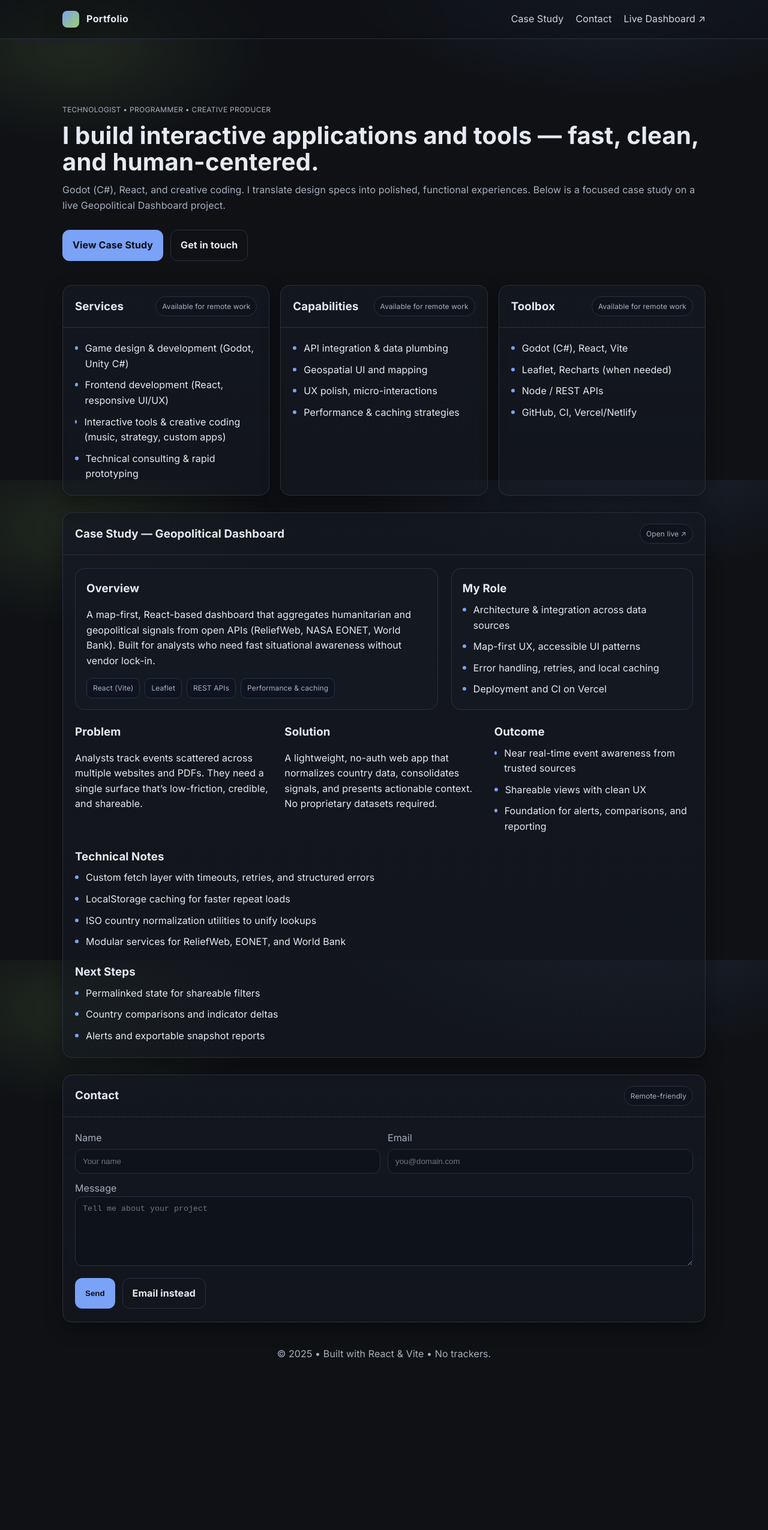
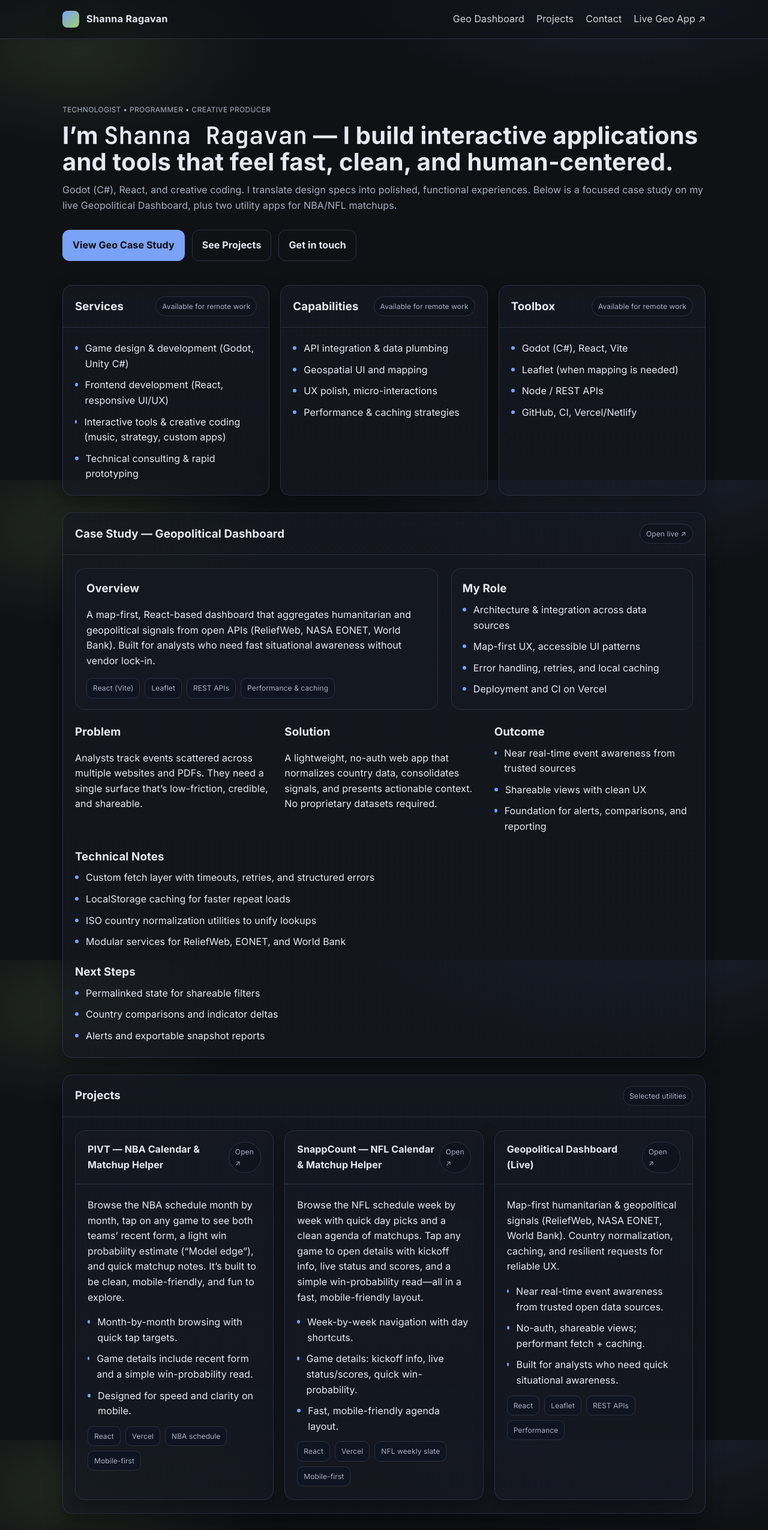
Before and after one commit to Tekknobot/shnnrgvn-portfolio, a React (Vite) app: page / in a window 1280 px wide. Shown: the top 2550 px of the page at 60% size. Before the commit the page ends 2310 px from the top, so only its background shows below. Built offline with nearby package versions, Linux system fonts and the light colour scheme; the HTML template or start-up script is replaced by a standard one.

Commit message:
Add names and linkedin.

```diff
--- a/index.html
+++ b/index.html
@@ -3,8 +3,8 @@
   <head>
     <meta charset="UTF-8" />
     <meta name="viewport" content="width=device-width, initial-scale=1.0" />
-    <title>Portfolio — Geopolitical Dashboard</title>
-    <meta name="description" content="Portfolio site for a technologist & creative producer. Case study: Geopolitical Dashboard." />
+    <title>Shanna Ragavan — Portfolio</title>
+    <meta name="description" content="Shanna Ragavan — Technologist, Programmer, Creative Producer. Case study: Geopolitical Dashboard. Projects: PIVT (NBA calendar & matchup helper) and SnappCount (NFL weekly matchup helper)." />
     <link rel="preconnect" href="https://fonts.googleapis.com">
     <link rel="preconnect" href="https://fonts.gstatic.com" crossorigin>
     <link href="https://fonts.googleapis.com/css2?family=Inter:wght@400;500;600;700&family=JetBrains+Mono:wght@400;600&display=swap" rel="stylesheet">
--- a/src/App.jsx
+++ b/src/App.jsx
@@ -4,6 +4,7 @@ import Footer from './components/Footer.jsx'
 import CaseStudy from './components/CaseStudy.jsx'
 import Section from './components/Section.jsx'
 import Contact from './components/Contact.jsx'
+import ProjectCard from './components/ProjectCard.jsx'
 
 export default function App(){
   return (
@@ -12,10 +13,14 @@ export default function App(){
       <main className="container">
         <section className="hero">
           <p className="kicker">Technologist • Programmer • Creative Producer</p>
-          <h1 className="title">I build interactive applications and tools — fast, clean, and human-centered.</h1>
-          <p className="subtitle">Godot (C#), React, and creative coding. I translate design specs into polished, functional experiences. Below is a focused case study on a live Geopolitical Dashboard project.</p>
+          <h1 className="title">I’m <span className="mono">Shanna Ragavan</span> — I build interactive applications and tools that feel fast, clean, and human-centered.</h1>
+          <p className="subtitle">
+            Godot (C#), React, and creative coding. I translate design specs into polished, functional experiences.
+            Below is a focused case study on my live Geopolitical Dashboard, plus two utility apps for NBA/NFL matchups.
+          </p>
           <div className="cta">
-            <a href="#case" className="btn">View Case Study</a>
+            <a href="#case" className="btn">View Geo Case Study</a>
+            <a href="#projects" className="btn secondary">See Projects</a>
             <a href="#contact" className="btn secondary">Get in touch</a>
           </div>
         </section>
@@ -43,7 +48,7 @@ export default function App(){
             title="Toolbox"
             items={[
               "Godot (C#), React, Vite",
-              "Leaflet, Recharts (when needed)",
+              "Leaflet (when mapping is needed)",
               "Node / REST APIs",
               "GitHub, CI, Vercel/Netlify"
             ]}
@@ -51,6 +56,52 @@ export default function App(){
         </div>
 
         <CaseStudy id="case"/>
+
+        {/* Projects */}
+        <section id="projects" className="card" style={{marginTop:28}} aria-labelledby="projects-title">
+          <div className="hd">
+            <h3 id="projects-title" style={{margin:0}}>Projects</h3>
+            <span className="badge">Selected utilities</span>
+          </div>
+          <div className="bd">
+            <div className="grid cols-3">
+              <ProjectCard
+                title="PIVT — NBA Calendar & Matchup Helper"
+                href="https://pivt.vercel.app/all"
+                desc="Browse the NBA schedule month by month, tap on any game to see both teams’ recent form, a light win probability estimate (“Model edge”), and quick matchup notes. It’s built to be clean, mobile-friendly, and fun to explore."
+                points={[
+                  "Month-by-month browsing with quick tap targets.",
+                  "Game details include recent form and a simple win-probability read.",
+                  "Designed for speed and clarity on mobile."
+                ]}
+                meta={["React", "Vercel", "NBA schedule", "Mobile-first"]}
+              />
+              <ProjectCard
+                title="SnappCount — NFL Calendar & Matchup Helper"
+                href="https://snappcount.vercel.app/weeks"
+                desc="Browse the NFL schedule week by week with quick day picks and a clean agenda of matchups. Tap any game to open details with kickoff info, live status and scores, and a simple win-probability read—all in a fast, mobile-friendly layout."
+                points={[
+                  "Week-by-week navigation with day shortcuts.",
+                  "Game details: kickoff info, live status/scores, quick win-probability.",
+                  "Fast, mobile-friendly agenda layout."
+                ]}
+                meta={["React", "Vercel", "NFL weekly slate", "Mobile-first"]}
+              />
+              <ProjectCard
+                title="Geopolitical Dashboard (Live)"
+                href="https://geopol-dashboard.vercel.app/"
+                desc="Map-first humanitarian & geopolitical signals (ReliefWeb, NASA EONET, World Bank). Country normalization, caching, and resilient requests for reliable UX."
+                points={[
+                  "Near real-time event awareness from trusted open data sources.",
+                  "No-auth, shareable views; performant fetch + caching.",
+                  "Built for analysts who need quick situational awareness."
+                ]}
+                meta={["React", "Leaflet", "REST APIs", "Performance"]}
+              />
+            </div>
+          </div>
+        </section>
+
         <Contact id="contact"/>
       </main>
       <Footer/>
--- a/src/components/Contact.jsx
+++ b/src/components/Contact.jsx
@@ -2,26 +2,28 @@ import React, { useState } from 'react'
 
 export default function Contact({id}){
   const [status, setStatus] = useState('')
+  const LINKEDIN_URL = 'https://www.linkedin.com/in/shnnrgvn/' // ← replace with your handle
+
   function onSubmit(e){
     e.preventDefault()
-    setStatus('Thanks — your message is ready to send. Replace the form action with your endpoint.')
+    window.open(LINKEDIN_URL, '_blank', 'noopener,noreferrer')
+    setStatus('Opening LinkedIn…')
   }
+
   return (
     <section id={id} className="card" style={{marginTop:28}} aria-labelledby="contact-title">
       <div className="hd">
         <h3 id="contact-title" style={{margin:0}}>Contact</h3>
-        <span className="badge">Remote-friendly</span>
+        <span className="badge">Connect on LinkedIn</span>
       </div>
       <div className="bd">
         <form onSubmit={onSubmit}>
-          <div style={{display:'grid', gap:12, gridTemplateColumns:'1fr 1fr'}}>
-            <label> Name <input required name="name" placeholder="Your name" /></label>
-            <label> Email <input required type="email" name="email" placeholder="you@domain.com" /></label>
-          </div>
-          <label style={{display:'block', marginTop:12}}> Message <textarea required name="message" rows="6" placeholder="Tell me about your project"/></label>
-          <div style={{display:'flex', gap:12, marginTop:12}}>
-            <button className="btn" type="submit">Send</button>
-            <a className="btn secondary" href="mailto:hello@example.com">Email instead</a>
+          <p style={{marginTop:0, color:'var(--muted)'}}>
+            I prefer LinkedIn for messages and project inquiries.
+          </p>
+          <div style={{display:'flex', gap:12}}>
+            <button className="btn" type="submit">Message on LinkedIn</button>
+            <a className="btn secondary" href={LINKEDIN_URL} target="_blank" rel="noreferrer">Open Profile ↗</a>
           </div>
           {status && <p style={{color:'var(--muted)', marginTop:10}}>{status}</p>}
         </form>
--- a/src/components/Header.jsx
+++ b/src/components/Header.jsx
@@ -6,12 +6,13 @@ export default function Header(){
       <div className="container nav">
         <a href="#" className="brand">
           <span className="brand-mark" aria-hidden="true"></span>
-          <span>Portfolio</span>
+          <span>Shanna Ragavan</span>
         </a>
         <nav>
-          <a className="link" href="#case">Case Study</a>
+          <a className="link" href="#case">Geo Dashboard</a>
+          <a className="link" href="#projects">Projects</a>
           <a className="link" href="#contact">Contact</a>
-          <a className="link" href="https://geopol-dashboard.vercel.app" target="_blank" rel="noreferrer">Live Dashboard ↗</a>
+          <a className="link" href="https://geopol-dashboard.vercel.app" target="_blank" rel="noreferrer">Live Geo App ↗</a>
         </nav>
       </div>
     </header>
--- /dev/null
+++ b/src/components/ProjectCard.jsx
@@ -0,0 +1,30 @@
+import React from 'react'
+
+export default function ProjectCard({ title, href, desc, points = [], meta = [] }){
+  return (
+    <section className="card" role="article">
+      <div className="hd">
+        <h4 style={{margin:0}}>{title}</h4>
+        <a className="badge" href={href} target="_blank" rel="noreferrer">Open ↗</a>
+      </div>
+      <div className="bd">
+        {desc && <p style={{marginTop:0}}>{desc}</p>}
+        {points.length > 0 && (
+          <ul className="list" style={{marginTop:12}}>
+            {points.map((p, i) => (
+              <li key={i}>
+                <span className="dot" aria-hidden="true"></span>
+                <span>{p}</span>
+              </li>
+            ))}
+          </ul>
+        )}
+        {meta?.length > 0 && (
+          <div className="tags" style={{marginTop:12}}>
+            {meta.map((m, i) => <span key={i} className="tag">{m}</span>)}
+          </div>
+        )}
+      </div>
+    </section>
+  )
+}
```
